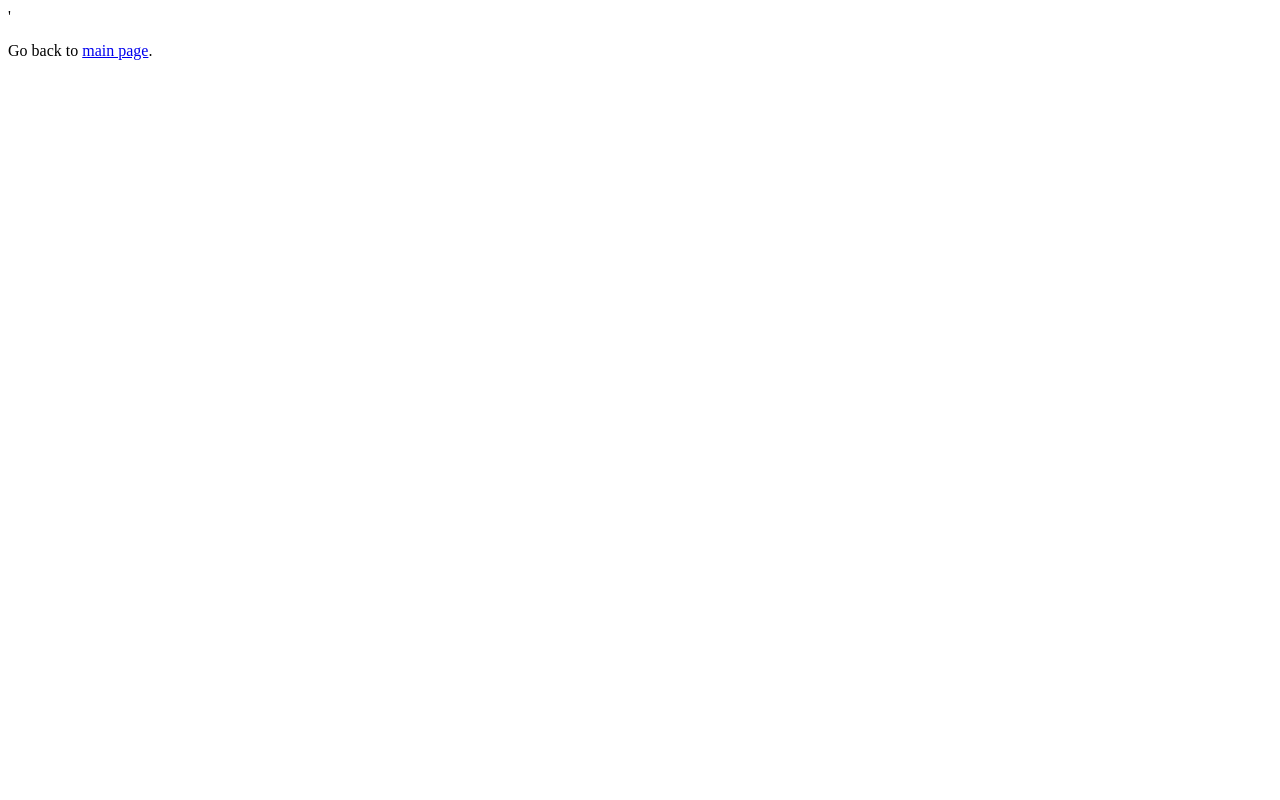
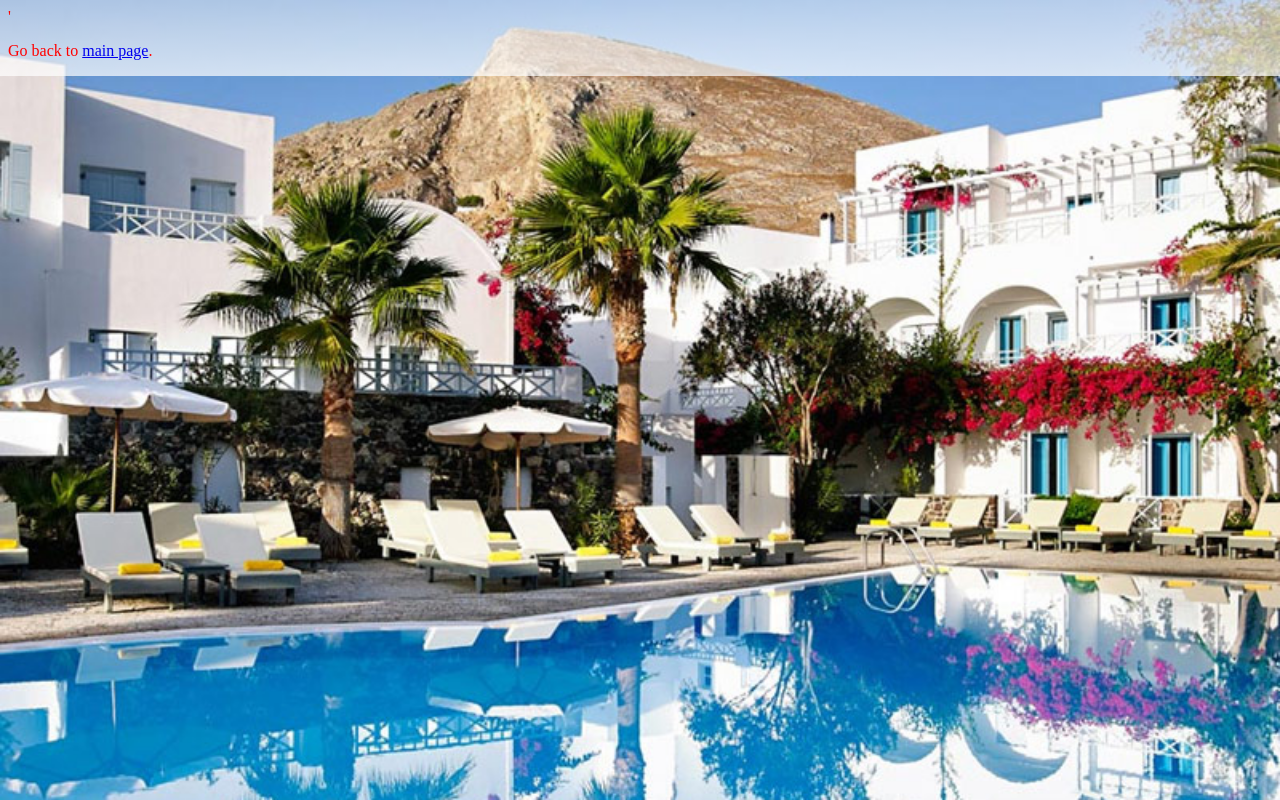
Before and after one commit to Xamdes/resort-website, a plain HTML site: page pages/pictures.html in a window 1280 px wide. Drawn offline with Linux system fonts and the light colour scheme; files that its build step writes are made by us from their sources.

Commit message:
Made some link corrections.

```diff
--- a/css/styles.css
+++ b/css/styles.css
@@ -1,5 +1,11 @@
 body {
-  background-image: url("../img/resort_00.jpg");
+  color: red;
+  background:
+  linear-gradient(
+    rgba(255, 255, 255, 0.5),
+    rgba(255, 255, 255, 0.7)
+    ),
+  url("../img/resort_00.jpg");
   background-repeat: no-repeat;
   background-size: cover;
 }
--- a/pages/pictures.html
+++ b/pages/pictures.html
@@ -1,7 +1,7 @@
 <!DOCTYPE html>'
 <html>
   <head>
-    <link href="css/styles.css" rel="stylesheet" type="text/css">
+    <link href="../css/styles.css" rel="stylesheet" type="text/css">
     <title>Need to change</title>
   </head>
   <body>
```
Also changed, not shown: pages/accommodations.html (+1 -1 lines), pages/activities.html (+1 -1 lines), pages/contact-information.html (+1 -1 lines), pages/travel-arrangements.html (+1 -1 lines).
